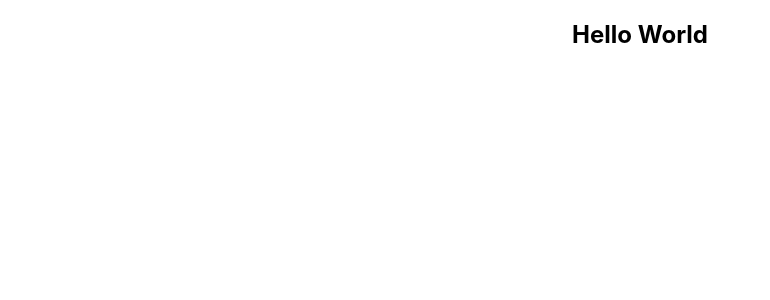
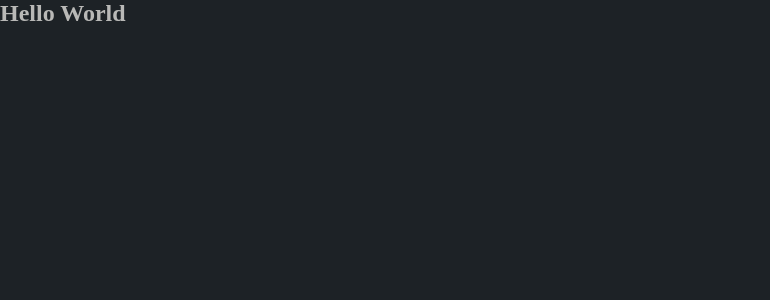
Before and after one commit to Irond76/portfolio-site-react, a React (Create React App) app: page / in a window 1280 px wide. Shown: the top 300 px of the page, without its empty margins (0-770 px from the left). Built offline with nearby package versions, Linux system fonts and the light colour scheme.

Commit message:
set some basic global color variables

```diff
--- a/src/App.css
+++ b/src/App.css
@@ -1,38 +0,0 @@
-.App {
-  text-align: center;
-}
-
-.App-logo {
-  height: 40vmin;
-  pointer-events: none;
-}
-
-@media (prefers-reduced-motion: no-preference) {
-  .App-logo {
-    animation: App-logo-spin infinite 20s linear;
-  }
-}
-
-.App-header {
-  background-color: #282c34;
-  min-height: 100vh;
-  display: flex;
-  flex-direction: column;
-  align-items: center;
-  justify-content: center;
-  font-size: calc(10px + 2vmin);
-  color: white;
-}
-
-.App-link {
-  color: #61dafb;
-}
-
-@keyframes App-logo-spin {
-  from {
-    transform: rotate(0deg);
-  }
-  to {
-    transform: rotate(360deg);
-  }
-}
--- a/src/index.css
+++ b/src/index.css
@@ -1,13 +1,20 @@
-body {
+/* reset default padding and margins */
+*{
   margin: 0;
-  font-family: -apple-system, BlinkMacSystemFont, 'Segoe UI', 'Roboto', 'Oxygen',
-    'Ubuntu', 'Cantarell', 'Fira Sans', 'Droid Sans', 'Helvetica Neue',
-    sans-serif;
-  -webkit-font-smoothing: antialiased;
-  -moz-osx-font-smoothing: grayscale;
+  padding: 0;
+  box-sizing: border-box;
+}
+/*
+================================================
+================================================
+*/
+:root{
+  --mainDark: rgba(29,34,38,1);
+  --mainTextColor: rgba(185,185,183,1);
 }
 
-code {
-  font-family: source-code-pro, Menlo, Monaco, Consolas, 'Courier New',
-    monospace;
+
+body {
+  background: var(--mainDark);
+  color: var(--mainTextColor);
 }
```
